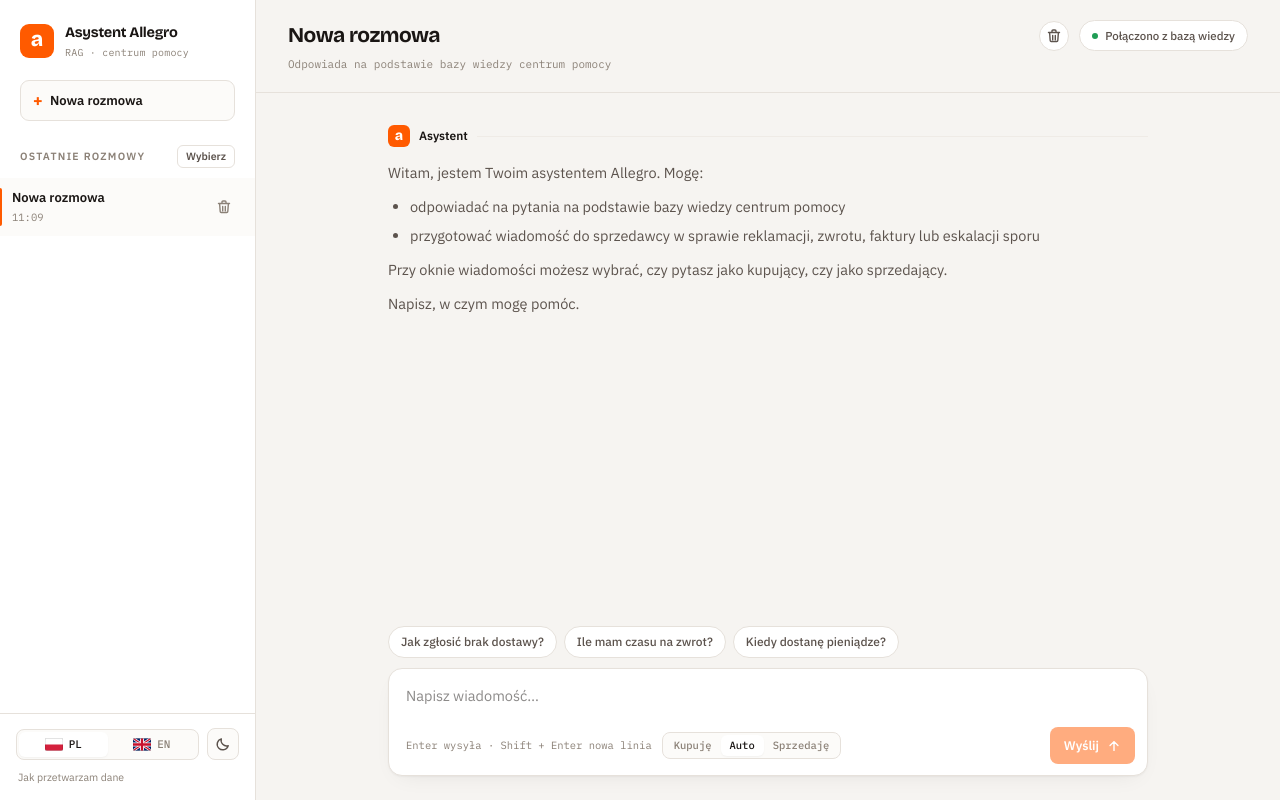
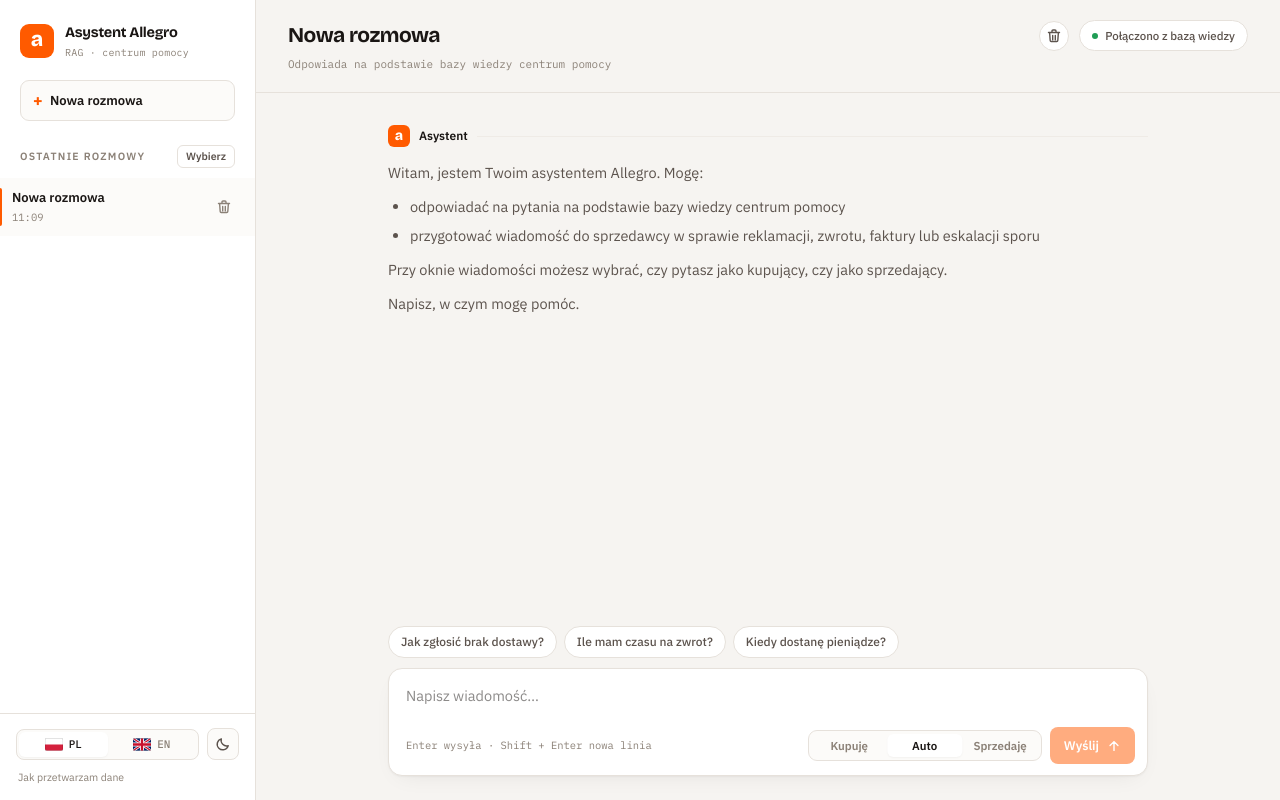
Before and after one commit to OskarOG1/Chatbot-RAG, a Next.js app in the folder frontend-next/: page / in a window 1280 px wide. Built offline with nearby package versions, Linux system fonts and the light colour scheme.

Commit message:
Zmiany w UX

```diff
--- a/frontend-next/components/ChatApp.tsx
+++ b/frontend-next/components/ChatApp.tsx
@@ -348,6 +348,13 @@
     }
   }
 
+  function wybierzStroneWiadomosci(msgId: number, wybor: 'kupujacy' | 'sprzedajacy') {
+    updateThread(activeId, (x) => ({
+      ...x,
+      messages: x.messages.map((m) => (m.id === msgId ? { ...m, wybranaStrona: wybor } : m)),
+    }));
+  }
+
   function setPanel(fn: (p: NonNullable<Thread['panel']>) => NonNullable<Thread['panel']>) {
     updateThread(activeId, (x) => (x.panel ? { ...x, panel: fn(x.panel) } : x));
   }
@@ -509,7 +516,11 @@
                     action={m.action}
                     onAction={wyslij}
                     pytaStrona={m.pytaStrona}
-                    onPickStrona={(s) => wyslij(m.zapytanieDoStrony ?? '', s)}
+                    wybranaStrona={m.wybranaStrona}
+                    onPickStrona={(s) => {
+                      wybierzStroneWiadomosci(m.id, s);
+                      wyslij(m.zapytanieDoStrony ?? '', s);
+                    }}
                   />
                   {m.doprecyzowanie && (
                     <div style={{ alignSelf: m.role === 'user' ? 'flex-end' : 'flex-start' }}>
--- a/frontend-next/components/ChatMessage.tsx
+++ b/frontend-next/components/ChatMessage.tsx
@@ -13,6 +13,7 @@
   action?: string | null;
   onAction?: (tekst: string) => void;
   pytaStrona?: boolean;
+  wybranaStrona?: 'kupujacy' | 'sprzedajacy';
   onPickStrona?: (strona: 'kupujacy' | 'sprzedajacy') => void;
 }
 
@@ -24,6 +25,7 @@
   action,
   onAction,
   pytaStrona,
+  wybranaStrona,
   onPickStrona,
 }: Props) {
   const th = useTheme();
@@ -152,7 +154,30 @@
         </div>
       )}
 
-      {pytaStrona && onPickStrona && (
+      {pytaStrona && wybranaStrona && (
+        <div style={{ display: 'flex', alignItems: 'center', gap: 8, marginTop: 22 }}>
+          <span
+            style={{
+              display: 'inline-flex',
+              alignItems: 'center',
+              gap: 8,
+              padding: '9px 15px',
+              borderRadius: 9,
+              border: `1px solid ${th.line}`,
+              background: th.raised,
+              color: th.ink,
+              fontFamily: BODY,
+              fontSize: 13,
+              fontWeight: 600,
+            }}
+          >
+            <span style={{ width: 7, height: 7, borderRadius: '50%', background: th.accent, flex: '0 0 auto' }} />
+            {t.sideChosenPrefix}: {wybranaStrona === 'kupujacy' ? t.sideAskBuyer : t.sideAskSeller}
+          </span>
+        </div>
+      )}
+
+      {pytaStrona && !wybranaStrona && onPickStrona && (
         <div style={{ display: 'flex', alignItems: 'center', gap: 12, flexWrap: 'wrap', marginTop: 22 }}>
           <button
             type="button"
--- a/frontend-next/components/Composer.tsx
+++ b/frontend-next/components/Composer.tsx
@@ -68,20 +68,15 @@
         }}
       />
       <div style={{ display: 'flex', alignItems: 'center', justifyContent: 'space-between', gap: 12, padding: '8px 12px 11px 17px' }}>
-        <div style={{ display: 'flex', alignItems: 'center', gap: 10, minWidth: 0 }}>
-          <span style={{ fontFamily: MONO, fontSize: 10.5, color: th.ink3 }}>{hint}</span>
-          <div style={{ display: 'flex', padding: 2, borderRadius: 8, background: th.raised, border: `1px solid ${th.line}` }}>
-            <button type="button" onClick={() => onSetStrona('kupujacy')} style={segBtn(th, strona === 'kupujacy')}>
-              {sideBuyingLabel}
-            </button>
-            <button type="button" onClick={() => onSetStrona('auto')} style={segBtn(th, strona === 'auto')}>
-              {sideAutoLabel}
-            </button>
-            <button type="button" onClick={() => onSetStrona('sprzedajacy')} style={segBtn(th, strona === 'sprzedajacy')}>
-              {sideSellingLabel}
-            </button>
-          </div>
-        </div>
+        <span style={{ fontFamily: MONO, fontSize: 10.5, color: th.ink3, minWidth: 0 }}>{hint}</span>
+        <div style={{ display: 'flex', alignItems: 'center', gap: 8, flex: '0 0 auto' }}>
+          <StronaPrzelacznik
+            strona={strona}
+            sideAutoLabel={sideAutoLabel}
+            sideBuyingLabel={sideBuyingLabel}
+            sideSellingLabel={sideSellingLabel}
+            onSetStrona={onSetStrona}
+          />
           <button
             type="button"
             onClick={onSend}
@@ -107,25 +102,81 @@
           </button>
         </div>
       </div>
+    </div>
+  );
+}
+
+interface PrzelacznikProps {
+  strona: Strona;
+  sideAutoLabel: string;
+  sideBuyingLabel: string;
+  sideSellingLabel: string;
+  onSetStrona: (strona: Strona) => void;
+}
+
+function StronaPrzelacznik({ strona, sideAutoLabel, sideBuyingLabel, sideSellingLabel, onSetStrona }: PrzelacznikProps) {
+  const th = useTheme();
+  const segmenty: Array<{ klucz: Strona; etykieta: string }> = [
+    { klucz: 'kupujacy', etykieta: sideBuyingLabel },
+    { klucz: 'auto', etykieta: sideAutoLabel },
+    { klucz: 'sprzedajacy', etykieta: sideSellingLabel },
+  ];
+  const aktywnyIndeks = segmenty.findIndex((s) => s.klucz === strona);
+
+  return (
+    <div
+      style={{
+        position: 'relative',
+        display: 'grid',
+        gridTemplateColumns: 'repeat(3, 1fr)',
+        padding: 3,
+        borderRadius: 9,
+        background: th.raised,
+        border: `1px solid ${th.line}`,
+      }}
+    >
+      <div
+        aria-hidden
+        style={{
+          position: 'absolute',
+          top: 3,
+          bottom: 3,
+          left: 3,
+          width: 'calc((100% - 6px) / 3)',
+          borderRadius: 6,
+          background: th.surface,
+          boxShadow: th.shadow,
+          transform: `translateX(${aktywnyIndeks * 100}%)`,
+          transition: 'transform 240ms cubic-bezier(0.4, 0, 0.2, 1)',
+        }}
+      />
+      {segmenty.map((s) => (
+        <button key={s.klucz} type="button" onClick={() => onSetStrona(s.klucz)} style={segBtn(th, strona === s.klucz)}>
+          {s.etykieta}
+        </button>
+      ))}
+    </div>
   );
 }
 
 function segBtn(th: ReturnType<typeof useTheme>, active: boolean): CSSProperties {
   return {
+    position: 'relative',
+    zIndex: 1,
     display: 'inline-flex',
     alignItems: 'center',
     justifyContent: 'center',
-    padding: '5px 9px',
+    padding: '6px 11px',
     border: 'none',
+    background: 'transparent',
     borderRadius: 6,
-    fontFamily: MONO,
-    fontSize: 10.5,
-    fontWeight: 500,
+    fontFamily: BODY,
+    fontSize: 11.5,
+    fontWeight: 600,
     lineHeight: 1,
     cursor: 'pointer',
     whiteSpace: 'nowrap',
-    background: active ? th.surface : 'transparent',
     color: active ? th.ink : th.ink3,
-    boxShadow: active ? th.shadow : 'none',
+    transition: 'color 200ms ease',
   };
 }
--- a/frontend-next/lib/chat.ts
+++ b/frontend-next/lib/chat.ts
@@ -110,6 +110,7 @@
   sideSelling: string;
   sideAskBuyer: string;
   sideAskSeller: string;
+  sideChosenPrefix: string;
 }
 
 function odmianaRozmow(n: number): string {
@@ -181,6 +182,7 @@
     sideSelling: 'Sprzedaję',
     sideAskBuyer: 'Kupujący',
     sideAskSeller: 'Sprzedający',
+    sideChosenPrefix: 'Pytasz jako',
   },
   en: {
     title: 'Allegro Assistant',
@@ -242,6 +244,7 @@
     sideSelling: 'Selling',
     sideAskBuyer: 'Buyer',
     sideAskSeller: 'Seller',
+    sideChosenPrefix: 'Asking as',
   },
 };
 
--- a/frontend-next/lib/threads.ts
+++ b/frontend-next/lib/threads.ts
@@ -9,6 +9,7 @@
   action?: string | null;
   pytaStrona?: boolean;
   zapytanieDoStrony?: string;
+  wybranaStrona?: 'kupujacy' | 'sprzedajacy';
 }
 
 export interface PanelState {
```
Lines whose indentation alone changed are shown as unchanged.
